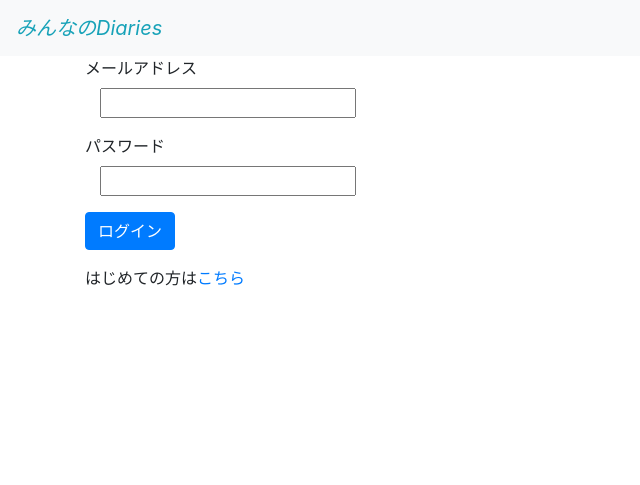
After one commit to Akiramiya1911/diaries, a Django app: template templates/teacher_login.html in a window 1280 px wide. The commit adds this page. Shown: the top 485 px of the page, without its empty margins (0-640 px from the left). Run offline with Django 3.2, Linux system fonts and the light colour scheme; the template is opened without the code that fills it, so the values that code supplies are empty, except form fields; tables that the repository leaves empty hold one stand-in row (values such as "Sample post"); form fields are guessed from the names that the template uses; parts of the project's set-up code (start-up, migrations or seed data) failed here and were passed over; some libraries are stand-ins or nearby versions.

Commit message:
ログイン・ログアウト機能実装

```diff
--- a/diaries/settings.py
+++ b/diaries/settings.py
@@ -39,6 +39,7 @@ INSTALLED_APPS = [
     'django.contrib.staticfiles',
     'diary',
     'teacher_accounts',
+    'widget_tweaks',
 ]
 
 AUTH_USER_MODEL = 'teacher_accounts.Teachers'
@@ -127,3 +128,7 @@ STATIC_URL = '/static/'
 STATIC_FILES = [
     STATIC_DIR,
 ]
+
+LOGIN_URL = '/diary/home'
+LOGIN_REDIRECT_URL = '/dairy/home'
+LOGOUT_REDIRECT_URL = '/diary/home'
--- a/diaries/urls.py
+++ b/diaries/urls.py
@@ -4,4 +4,5 @@ from django.urls import path, include
 urlpatterns = [
     path('admin/', admin.site.urls),
     path('diary/', include('diary.urls')),
+    path('teacher_accounts/', include('teacher_accounts.urls')),
 ]
--- a/diary/views.py
+++ b/diary/views.py
@@ -1,4 +1,3 @@
-from django.shortcuts import render
 from django.views.generic.base import TemplateView
 
 
--- /dev/null
+++ b/teacher_accounts/forms.py
@@ -0,0 +1 @@
+from django import forms
--- /dev/null
+++ b/teacher_accounts/urls.py
@@ -0,0 +1,9 @@
+from django.urls import path
+from .views import TeacherLoginView, TeacherLogoutView
+
+app_name = 'teacher_accounts'
+
+urlpatterns = [
+    path('teacher_login/', TeacherLoginView.as_view(), name="teacher_login"),
+    path('teacher_logout/', TeacherLogoutView.as_view(), name="teacher_logout"),
+]
--- a/teacher_accounts/views.py
+++ b/teacher_accounts/views.py
@@ -1,3 +1,3 @@
-from django.shortcuts import render
+from django.contrib.auth.views import LoginView, LogoutView
 
 # Create your views here.
--- a/templates/base.html
+++ b/templates/base.html
@@ -16,7 +16,7 @@
     </head>
     <body>
         <header>
-            <nav class="navbar navbar-expand-lg navbar-light bg-light fixed-top">
+            <nav class="navbar navbar-expand-lg navbar-light bg-light">
                 <a class="navbar-brand text-info font-italic" href="{% url 'diary:home' %}">みんなのDiaries</a>
             </nav>
         </header>
--- /dev/null
+++ b/templates/teacher_login.html
@@ -0,0 +1,22 @@
+{% extends 'base.html' %}
+{% load widget_tweaks %}
+{% block content %}
+    <form>
+        <div class="form-group">
+            <label for="id_email">メールアドレス</label>
+            <div class="col-8">{{ form.username|add_class:"form-control"}}</div>
+        </div>
+        <div class="form-group">
+            <label for="id_password">パスワード</label>
+            <div class="col-8">{{ form.password|add_class:"form-control"}}</div>
+        </div>
+        <div class="form-group">
+            <input type="submit" class="btn btn-primary" value="ログイン">
+        </div>
+        <div class="form-group">
+            <p>
+                はじめての方は<a href="#">こちら</a>
+            </p>
+        </form>
+
+    {% endblock %}
```
Also changed, not shown: templates/home.html (+2 -5 lines).
